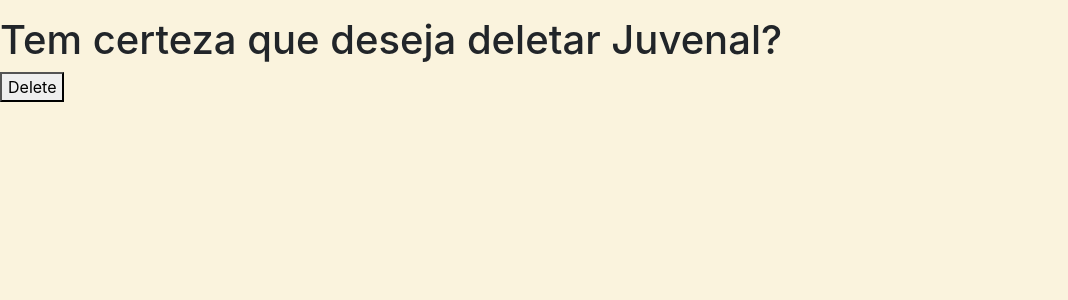
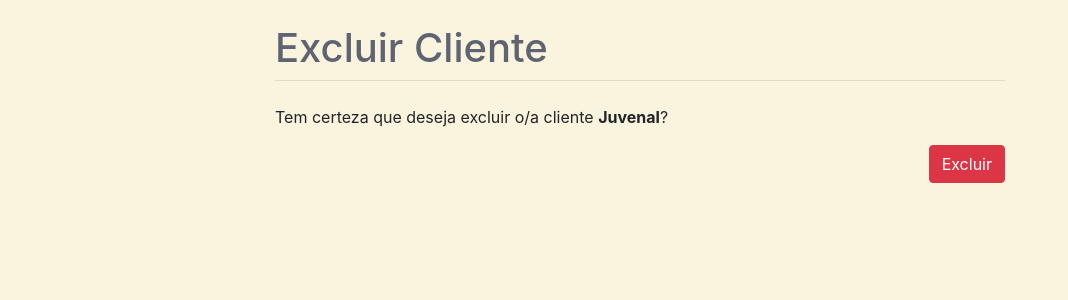
Before and after one commit to glauciocorreia/sn-challenge, a Django app: page /cliente/excluir/4 in a window 1280 px wide. Shown: the part 58-358 px from the top of the page, without its empty margins (0-1068 px from the left). Run offline with Django 3.2, Linux system fonts and the light colour scheme; data comes from the database, SQL or seed files in the repository; both versions use the stored data as it was after the commit; some libraries are stand-ins or nearby versions.

Commit message:
013 - Estilo de Clientes Excluir

```diff
--- a/clientes/models.py
+++ b/clientes/models.py
@@ -1,15 +1,14 @@
 from django.db import models
-from phonenumber_field.modelfields import PhoneNumberField
 
 class Cliente(models.Model):
   nome = models.CharField(max_length=80)
-  telefone = PhoneNumberField(null=False, blank=False, unique=True)
+  telefone = models.CharField(max_length=15)
   endereco = models.CharField(max_length=100)
   numero = models.CharField(max_length=6)
   cidade = models.CharField(max_length=50)
   estado = models.CharField(max_length=100)
   pais = models.CharField(max_length=50)
-  cep = models.CharField(max_length=9)
+  cep = models.CharField(max_length=10)
 
 
   def __str__(self):
--- a/clientes/templates/clientes_excluir.html
+++ b/clientes/templates/clientes_excluir.html
@@ -4,10 +4,25 @@
 
 {% include 'menu.html' %}
 
-<h1>Tem certeza que deseja deletar {{ cliente.nome }}?</h1>
-<form method="POST" enctype="multipart/form-data">
-  {% csrf_token %}
-  <button type="submit">Delete</button>
-</form>
+<div class="container mb-5">
+  <div class="row justify-content-center">
+    <div class="col-xs-12 col-md-8">
+      <div>
+        <h1 class="si-clientes__title mt-2">
+          Excluir Cliente
+        </h1>
+        <hr class="mt-0 mb-4">
+      </div>
+      <form method="POST" enctype="multipart/form-data">
+        {% csrf_token %}
+        <p>Tem certeza que deseja excluir o/a cliente <span class="font-weight-bold">{{ cliente.nome }}</span>?</p>
+        <div class="d-flex justify-content-end">
+            <button class="btn btn-danger" type="submit">Excluir</button>
+          </div>
+      </form>
+
+    </div>
+  </div>
+</div>
 
 {% endblock %}
--- a/clientes/templates/clientes_form.html
+++ b/clientes/templates/clientes_form.html
@@ -20,7 +20,6 @@
         </h1>
         <hr class="mt-0 mb-4">
       </div>
-      <div class="col-sm-12">
       <form method="post" novalidate>
         {% csrf_token %}
         {{ form|crispy }}
@@ -37,6 +36,5 @@
     </div>
   </div>
 </div>
-</div>
 
 {% endblock %}
```
Also changed, not shown: db.sqlite3. Lines whose indentation alone changed are shown as unchanged.
